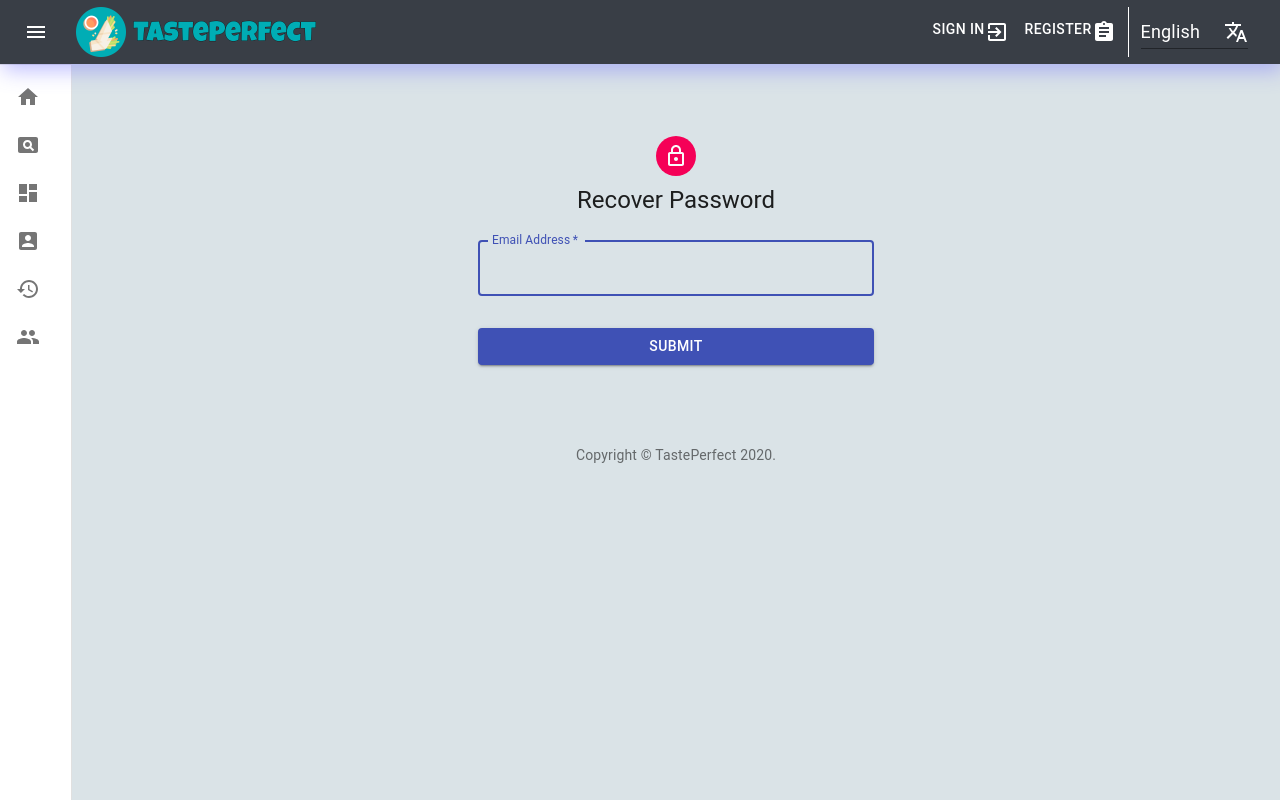
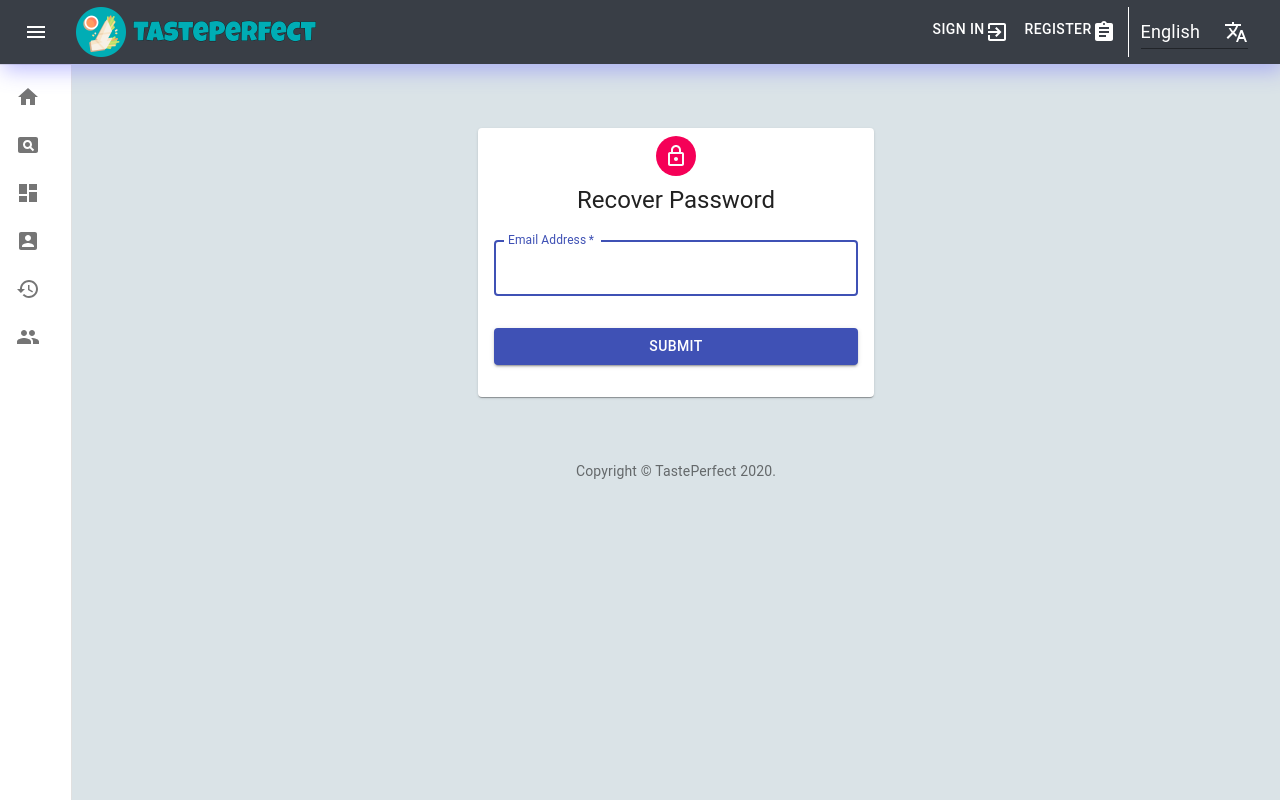
Before and after one commit to Borghese-Gladiator/recipe-sharing-site, a React (Create React App) app: page /#/forgotpassword in a window 1280 px wide. Built offline with nearby package versions, Linux system fonts and the light colour scheme; what i18next-xhr-backend would draw is missing.

Commit message:
Added paper to make form stand out
Added it to register, signin, and forgot password

```diff
--- a/src/pages/ForgotPasswordPage.js
+++ b/src/pages/ForgotPasswordPage.js
@@ -9,6 +9,7 @@ import LockOutlinedIcon from '@material-ui/icons/LockOutlined';
 import Typography from '@material-ui/core/Typography';
 import { makeStyles } from '@material-ui/core/styles';
 import Container from '@material-ui/core/Container';
+import Paper from '@material-ui/core/Paper';
 
 function Copyright() {
   return (
@@ -24,7 +25,12 @@ function Copyright() {
 }
 
 const useStyles = makeStyles((theme) => ({
-  paper: {
+  wrapper: {
+    paddingLeft: theme.spacing(2),
+    paddingRight: theme.spacing(2),
+    paddingBottom: theme.spacing(2)
+  },
+  formContainer: {
     marginTop: theme.spacing(8),
     display: 'flex',
     flexDirection: 'column',
@@ -51,7 +57,8 @@ export default function ForgotPasswordPage(props) {
   return (
     <Container component="main" maxWidth="xs" style={{height: "100vh"}}>
       <CssBaseline />
-      <div className={classes.paper}>
+      <Paper className={classes.wrapper}>
+        <div className={classes.formContainer}>
         <Avatar className={classes.avatar}>
           <LockOutlinedIcon />
         </Avatar>
@@ -81,6 +88,7 @@ export default function ForgotPasswordPage(props) {
           </Button>
         </form>
       </div>
+      </Paper>
       <Box mt={8}>
         <Copyright />
       </Box>
--- a/src/pages/RegisterPage.js
+++ b/src/pages/RegisterPage.js
@@ -13,6 +13,7 @@ import LockOutlinedIcon from '@material-ui/icons/LockOutlined';
 import Typography from '@material-ui/core/Typography';
 import { makeStyles } from '@material-ui/core/styles';
 import Container from '@material-ui/core/Container';
+import Paper from '@material-ui/core/Paper';
 
 function Copyright() {
   return (
@@ -28,7 +29,12 @@ function Copyright() {
 }
 
 const useStyles = makeStyles((theme) => ({
-  paper: {
+  wrapper: {
+    paddingLeft: theme.spacing(2),
+    paddingRight: theme.spacing(2),
+    paddingBottom: theme.spacing(2)
+  },
+  formContainer: {
     marginTop: theme.spacing(8),
     display: 'flex',
     flexDirection: 'column',
@@ -54,7 +60,8 @@ export default function SignIn() {
   return (
     <Container component="main" maxWidth="xs" style={{height: "100vh"}}>
       <CssBaseline />
-      <div className={classes.paper}>
+      <Paper className={classes.wrapper}>
+        <div className={classes.formContainer}>
         <Avatar className={classes.avatar}>
           <LockOutlinedIcon />
         </Avatar>
@@ -113,6 +120,7 @@ export default function SignIn() {
           </Grid>
         </form>
       </div>
+      </Paper>
       <Box mt={8}>
         <Copyright />
       </Box>
--- a/src/pages/SigninPage.js
+++ b/src/pages/SigninPage.js
@@ -13,6 +13,7 @@ import LockOutlinedIcon from '@material-ui/icons/LockOutlined';
 import Typography from '@material-ui/core/Typography';
 import { makeStyles } from '@material-ui/core/styles';
 import Container from '@material-ui/core/Container';
+import Paper from '@material-ui/core/Paper';
 
 function Copyright() {
   return (
@@ -28,7 +29,12 @@ function Copyright() {
 }
 
 const useStyles = makeStyles((theme) => ({
-  paper: {
+  wrapper: {
+    paddingLeft: theme.spacing(2),
+    paddingRight: theme.spacing(2),
+    paddingBottom: theme.spacing(2)
+  },
+  formContainer: {
     marginTop: theme.spacing(8),
     display: 'flex',
     flexDirection: 'column',
@@ -53,8 +59,8 @@ export default function SignIn() {
   // 100vh, so height of browser page is filled with background
   return (
     <Container component="main" maxWidth="xs" style={{height: "100vh"}}>
-      <CssBaseline />
-      <div className={classes.paper}>
+      <Paper className={classes.wrapper}>
+        <div className={classes.formContainer}>
           <Avatar className={classes.avatar}>
             <LockOutlinedIcon />
           </Avatar>
@@ -113,6 +119,7 @@ export default function SignIn() {
             </Grid>
           </form>
         </div>
+      </Paper>
       <Box mt={8}>
         <Copyright />
       </Box>
```
Lines whose indentation alone changed are shown as unchanged.
